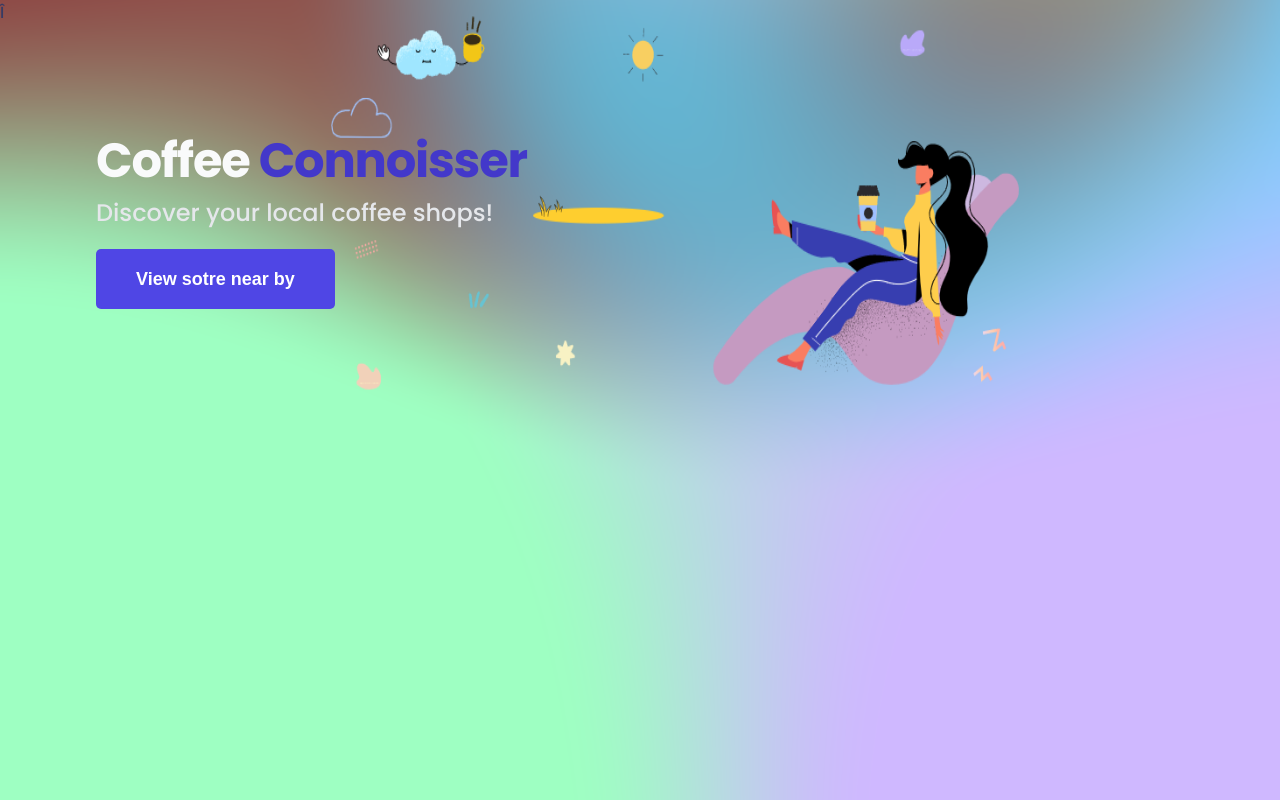
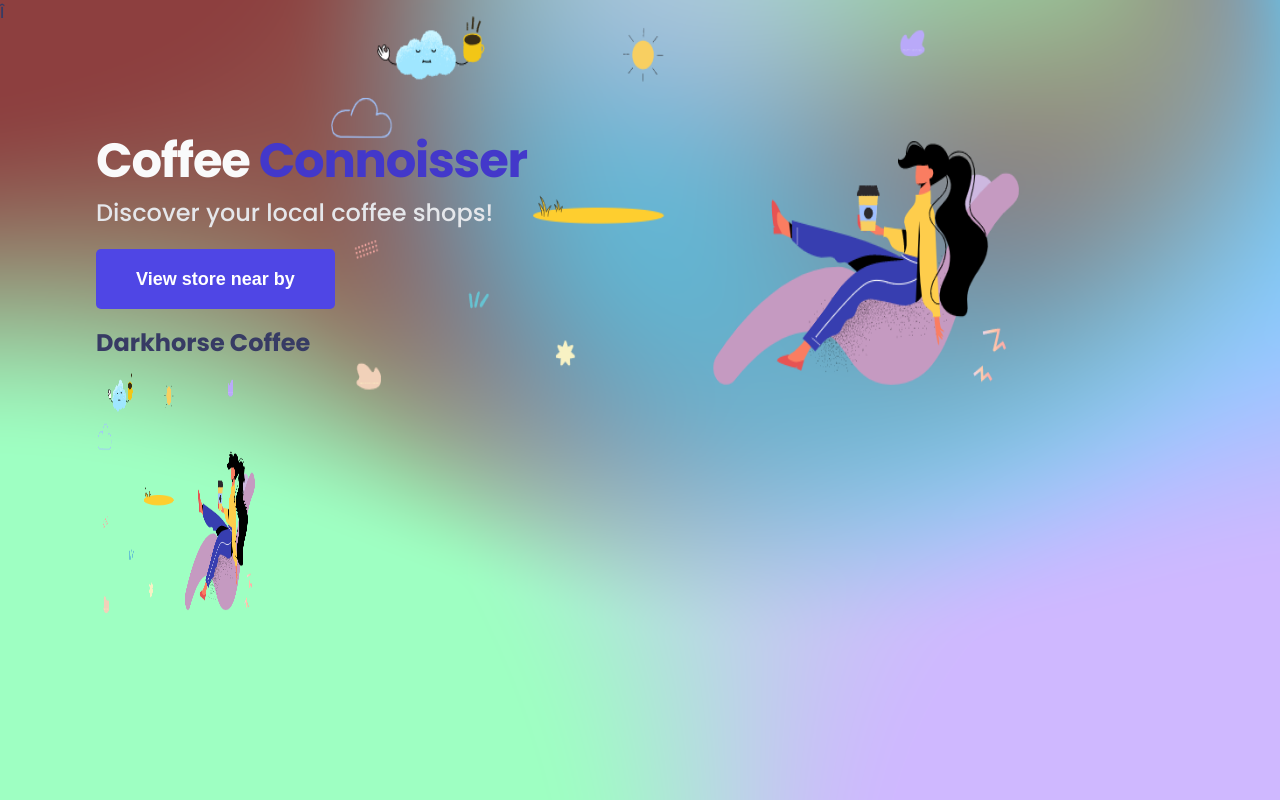
Before and after one commit to nimatrazmjo/discover-coffee-stores, a Next.js app: page / in a window 1280 px wide. Built offline with nearby package versions, Linux system fonts and the light colour scheme.

Commit message:
Add card component

```diff
--- a/components/banner/banner.component.tsx
+++ b/components/banner/banner.component.tsx
@@ -2,7 +2,7 @@ import { AppProps } from 'next/app';
 import { ReactNode } from 'react';
 import style from './banner.module.css';
 
-const Banner = (props: any) =>{
+const Banner = (props: any) => {
   const { changeHandler } = props;
   return (
     <div className={style.container}>
@@ -10,9 +10,10 @@ const Banner = (props: any) =>{
         <span className={style.title1}>Coffee</span><span className={style.title2}> Connoisser</span></h1>
       <p className={style.subTitle}>Discover your local coffee shops! </p>
       <div className={style.buttonWrapper}>
-      <button className={style.button} onClick={changeHandler}> View sotre near by</button>
+        <button className={style.button} onClick={changeHandler}> View store near by</button>
       </div>
     </div>
-)}
+  )
+}
 
 export default Banner
--- /dev/null
+++ b/components/card/card.tsx
@@ -0,0 +1,26 @@
+import React from 'react';
+import Image from 'next/image';
+import Link from 'next/link';
+
+import './cart.module.css';
+
+interface CardProps {
+  name: string;
+  imageUrl: string;
+  href: string
+}
+
+const Card: React.FC<CardProps> = ({ name, imageUrl, href }) => {
+  return (
+    <Link href={href}>
+      <a>
+        <div>
+          <h2>{name}</h2>
+          <Image src={imageUrl} height={260} width={160} />
+        </div>
+      </a >
+    </Link>
+  )
+}
+
+export default Card;
--- a/pages/index.tsx
+++ b/pages/index.tsx
@@ -3,6 +3,7 @@ import Head from 'next/head'
 import Image from 'next/image'
 import { FormEventHandler } from 'react'
 import Banner from '../components/banner/banner.component'
+import Card from '../components/card/card'
 import styles from '../styles/Home.module.css'
 
 const Home: NextPage = () => {
@@ -22,9 +23,9 @@ const Home: NextPage = () => {
       <main className={styles.main}>
         <Banner changeHandler={handleButton} />
         <div className={styles.heroImage}>
-
           <Image src="/hero-image.png" alt='coffe maker' width={700} height={400} />
         </div>
+        <Card name='Darkhorse Coffee' imageUrl='/hero-image.png' href='coffee-store/darkhorse-coffee' />
       </main>
     </div>
   )
```
Also changed, not shown: components/card/cart.module.css (added). Lines whose indentation alone changed are shown as unchanged.
